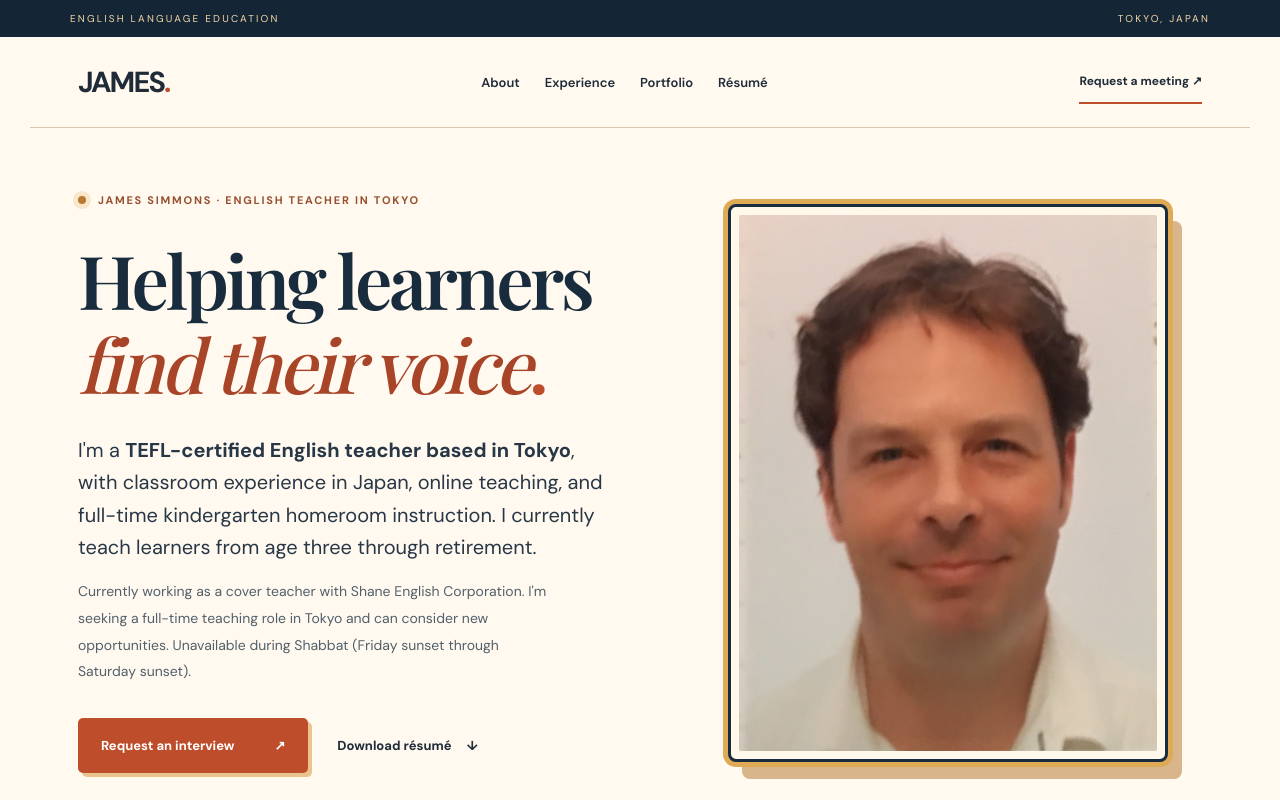
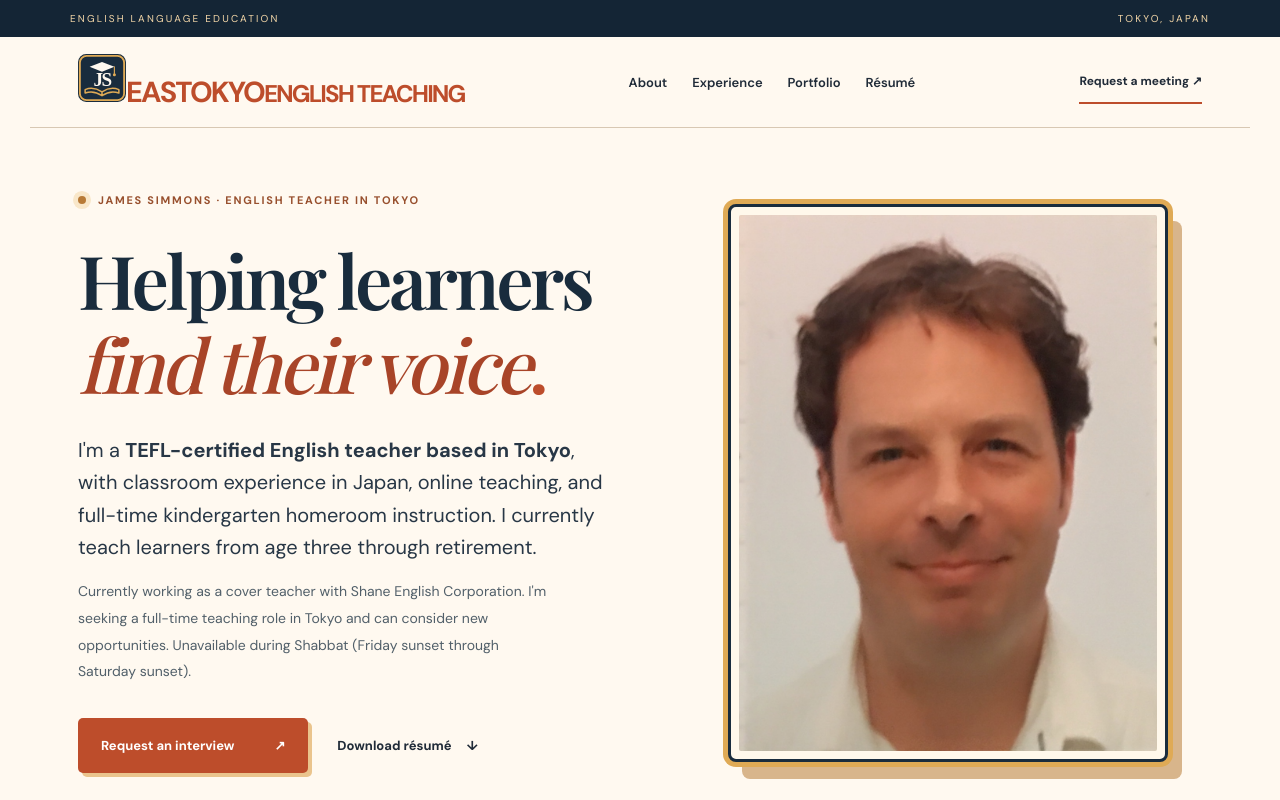
Before and after one commit to desukara/portfolio, a Next.js app: page / in a window 1280 px wide. Shown: the top 800 px of the page. Built offline with nearby package versions, Linux system fonts and the light colour scheme; a web font is replaced by a local one.

Commit message:
Integrate JS teaching identity in app/components/site-header.tsx

```diff
--- a/app/components/site-header.tsx
+++ b/app/components/site-header.tsx
@@ -1,5 +1,5 @@
 import Link from "next/link";
 export default function SiteHeader({current}:{current?:string}) {
  const links=[["About","/about"],["Experience","/experience"],["Portfolio","/portfolio"],["Résumé","/resume"]];
- return <><a className="skip-link" href="#main-content">Skip to main content</a><div className="top-strip"><span>ENGLISH LANGUAGE EDUCATION</span><span>TOKYO, JAPAN</span></div><header className="site-header shell"><Link className="brand" href="/" aria-label="James Simmons — homepage">JAMES<span>.</span></Link><nav className="desktop-navigation" aria-label="Main navigation">{links.map(([label,href])=><Link key={href} href={href} aria-current={current===href?"page":undefined}>{label}</Link>)}</nav><Link className="nav-cta" href="/meeting">Request a meeting ↗</Link><details className="mobile-menu"><summary>Menu <span aria-hidden="true">☰</span></summary><nav aria-label="Mobile navigation">{links.map(([label,href])=><Link key={href} href={href} aria-current={current===href?"page":undefined}>{label}<span aria-hidden="true">↗</span></Link>)}<Link href="/meeting" aria-current={current==="/meeting"?"page":undefined}>Request a meeting <span aria-hidden="true">↗</span></Link></nav></details></header></>;
+ return <><a className="skip-link" href="#main-content">Skip to main content</a><div className="top-strip"><span>ENGLISH LANGUAGE EDUCATION</span><span>TOKYO, JAPAN</span></div><header className="site-header shell"><Link className="brand" href="/" aria-label="James Simmons — homepage"><img src="/brand/js-mark.svg" width={48} height={48} alt="" aria-hidden="true" /><span className="brand-wordmark">EAST<span>OKYO</span><small>ENGLISH TEACHING</small></span></Link><nav className="desktop-navigation" aria-label="Main navigation">{links.map(([label,href])=><Link key={href} href={href} aria-current={current===href?"page":undefined}>{label}</Link>)}</nav><Link className="nav-cta" href="/meeting">Request a meeting ↗</Link><details className="mobile-menu"><summary>Menu <span aria-hidden="true">☰</span></summary><nav aria-label="Mobile navigation">{links.map(([label,href])=><Link key={href} href={href} aria-current={current===href?"page":undefined}>{label}<span aria-hidden="true">↗</span></Link>)}<Link href="/meeting" aria-current={current==="/meeting"?"page":undefined}>Request a meeting <span aria-hidden="true">↗</span></Link></nav></details></header></>;
 }
```
